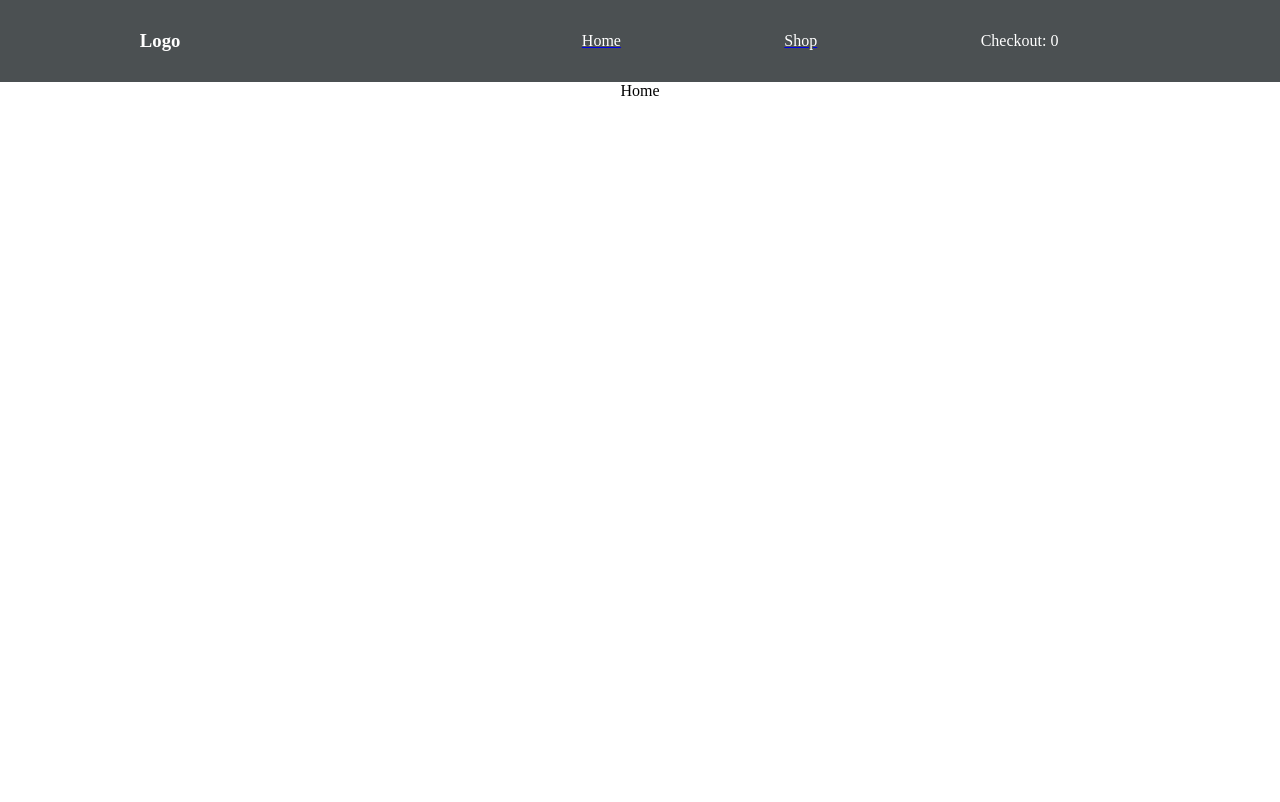
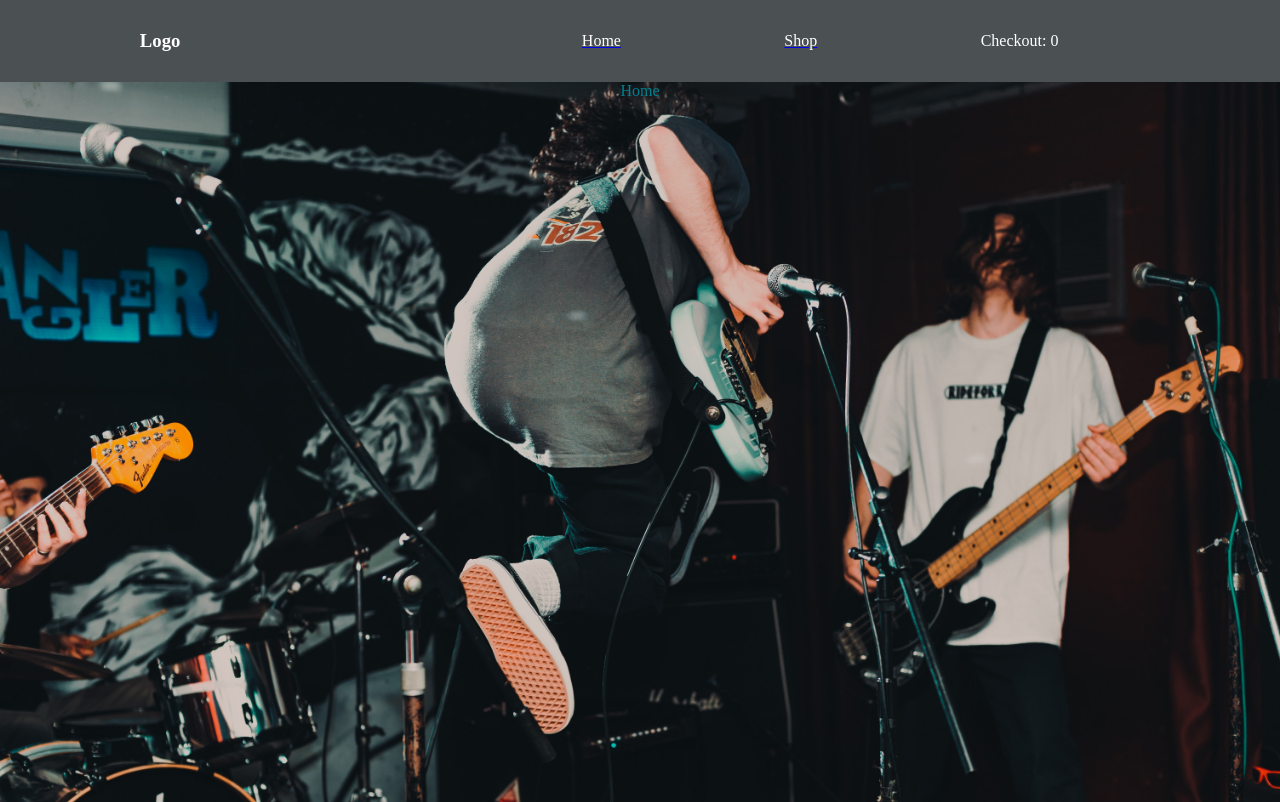
Before and after one commit to WMAA96/shopping, a React (Create React App) app: page / in a window 1280 px wide. Built offline with nearby package versions, Linux system fonts and the light colour scheme.

Commit message:
Added background image on homepage, and delete from basket button

```diff
--- a/src/App.css
+++ b/src/App.css
@@ -4,6 +4,14 @@ body {
 
 .App {
   text-align: center;
+}
+
+.home {
+  height: 90vh;
+  color: #008190;
+  background-position-x: center;
+  background-size: cover;
+  background-repeat: no-repeat;
 }
 
 nav {
--- a/src/App.js
+++ b/src/App.js
@@ -24,14 +24,22 @@ function App() {
     let newCart = [...cart];
     const currentProduct = newCart.find(cart => cart.id === adding.id);
     currentProduct.quantity++;
+    setCart(newCart);
+  };
 
+  const removeFromBasket = (removeID, e) => {
+    const newCart = cart.filter(cart => cart.id !== removeID.id);
     setCart(newCart);
   };
 
   return (
     <div className="App">
       <BrowserRouter>
-        <Navbar cartQuantity={cartQuantity} cart={cart} />
+        <Navbar
+          cartQuantity={cartQuantity}
+          cart={cart}
+          removeFromBasket={removeFromBasket}
+        />
         <Routes>
           <Route path="/" element={<Home />} />
           <Route
--- a/src/Components/Checkout.js
+++ b/src/Components/Checkout.js
@@ -1,7 +1,7 @@
 import React, { useEffect, useState } from "react";
 
 function Checkout(props) {
-  const { cart, cartQuantity, list } = props;
+  const { cart, cartQuantity, list, removeFromBasket } = props;
 
   if (!list) {
     return <p>Checkout: {cartQuantity}</p>;
@@ -24,7 +24,8 @@ function Checkout(props) {
             {cart.map(({ id, album, quantity, price, band }) => (
               <li key={id}>
                 <h3>{band} </h3>
-                {album} {quantity} £{quantity * price}
+                {album} {quantity} £{quantity * price}{" "}
+                <button onClick={e => removeFromBasket({ id }, e)}>X</button>
               </li>
             ))}
           </ul>
--- a/src/Components/Home.js
+++ b/src/Components/Home.js
@@ -1,5 +1,11 @@
+import background from "./utils/background.jpg";
+
 function Home() {
-  return <div>Home</div>;
+  return (
+    <div className="home" style={{ backgroundImage: `url(${background})` }}>
+      Home
+    </div>
+  );
 }
 
 export default Home;
--- a/src/Components/Navbar.js
+++ b/src/Components/Navbar.js
@@ -2,7 +2,7 @@ import React, { useEffect, useState, useRef } from "react";
 import { Link } from "react-router-dom";
 import Checkout from "./Checkout";
 function Navbar(props) {
-  const { cart, cartQuantity } = props;
+  const { cart, cartQuantity, removeFromBasket } = props;
 
   const [list, setList] = useState(false);
 
@@ -20,7 +20,12 @@ function Navbar(props) {
           onMouseEnter={() => setList(true)}
           onMouseLeave={() => setList(false)}
         >
-          <Checkout cartQuantity={cartQuantity()} list={list} cart={cart} />{" "}
+          <Checkout
+            cartQuantity={cartQuantity()}
+            list={list}
+            cart={cart}
+            removeFromBasket={removeFromBasket}
+          />{" "}
         </li>
       </ul>
     </nav>
```
Also changed, not shown: src/Components/utils/background.jpg (added).
